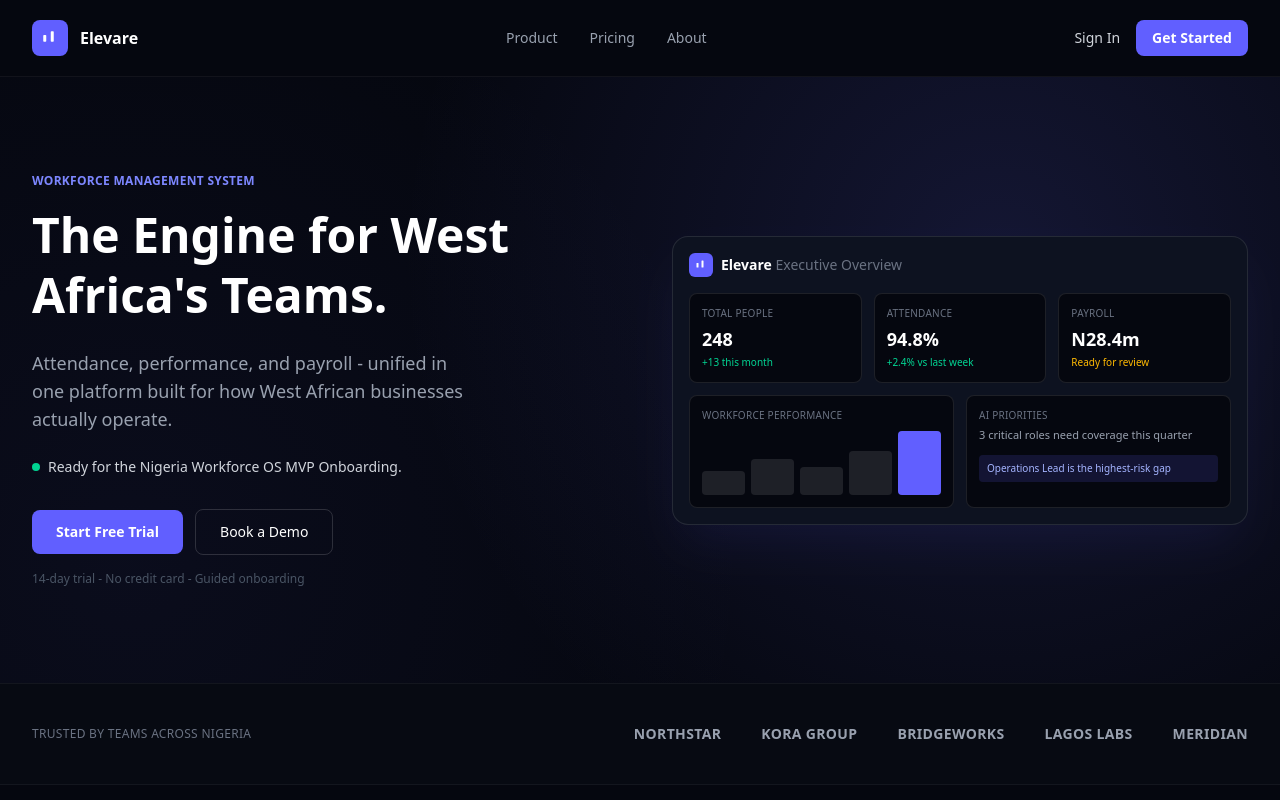
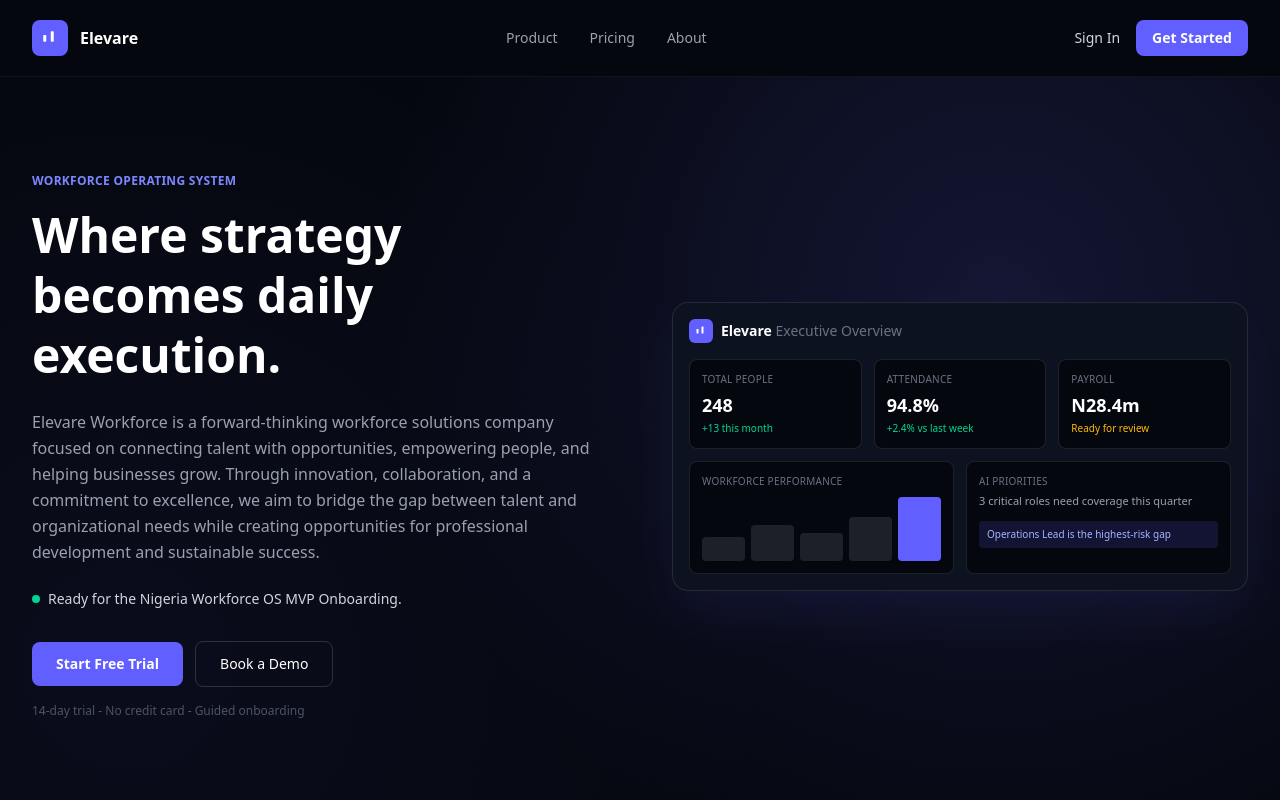
Before and after one commit to elevarehumansolutions-ux/Workforce-OS, a Next.js app in the folder frontend/: page / in a window 1280 px wide. Shown: the top 800 px of the page. Built offline with nearby package versions, Linux system fonts and the light colour scheme.

Commit message:
Update home copy, Business DNA hint and AI Structure order

```diff
--- a/frontend/src/app/hr-dashboard/page.tsx
+++ b/frontend/src/app/hr-dashboard/page.tsx
@@ -193,7 +193,7 @@ export default function HrDashboardPage() {
               <div className="mt-4">
                 <p className="text-xs uppercase tracking-wide text-gray-500">Vision</p>
                 <p className="mt-1 text-sm text-gray-300">
-                  To become the leading workforce management platform across West Africa, empowering organizations with intelligent, people-first HR technology.
+                  To become the leading workforce operating system across West Africa, empowering organizations with intelligent, people-first HR technology.
                 </p>
               </div>
               <div className="mt-4">
--- a/frontend/src/app/login/page.tsx
+++ b/frontend/src/app/login/page.tsx
@@ -165,8 +165,8 @@ function LoginContent() {
 
       <div className="relative z-10 mx-auto flex min-h-[calc(100vh-96px)] w-full max-w-7xl flex-col items-center justify-center gap-16 px-8 py-12 sm:px-16 lg:flex-row lg:items-center lg:justify-between">
         <div className="max-w-2xl">
-          <h1 className="text-4xl font-extrabold leading-tight sm:text-5xl">The Engine for West Africa&apos;s Teams</h1>
-          <p className="mt-4 text-lg text-gray-400">Workforce Management System</p>
+          <h1 className="text-4xl font-extrabold leading-tight sm:text-5xl">Where strategy becomes daily execution</h1>
+          <p className="mt-4 text-lg text-gray-400">Workforce Operating System</p>
           <div className="mt-6 flex items-center gap-2 text-sm text-gray-300">
             <span className="h-2 w-2 rounded-full bg-emerald-400" />
             <span>Ready for the Nigeria Workforce OS MVP Onboarding</span>
--- a/frontend/src/app/onboarding/blueprint/page.tsx
+++ b/frontend/src/app/onboarding/blueprint/page.tsx
@@ -496,8 +496,8 @@ export default function BlueprintPage() {
         <div className="mx-auto max-w-3xl text-center">
           <h1 className="text-3xl font-bold sm:text-4xl">Your suggested structure</h1>
           <p className="mt-2 text-gray-400">
-            From your Business DNA, our AI drafted your departments, your organization chart (who reports to
-            whom), your objectives and your KPIs. Add what fits, edit the wording, or skip anything. You can
+            From your Business DNA, our AI drafted your objectives, your departments, your organization chart
+            (who reports to whom) and your KPIs. Add what fits, edit the wording, or skip anything. You can
             change all of it later.
           </p>
         </div>
@@ -580,6 +580,26 @@ export default function BlueprintPage() {
               </button>
             </div>
 
+            {/* Objectives */}
+            {view.objectiveSections.length > 0 ? (
+              <div className={card + " space-y-6"}>
+                <p className="text-xs uppercase tracking-wide text-gray-500">Objectives and key results</p>
+                {view.objectiveSections.map(function (section) {
+                  return (
+                    <div key={section.title}>
+                      <p className="mb-2 flex items-center gap-2 text-sm font-semibold text-gray-200">
+                        {section.color ? (
+                          <span className="h-2.5 w-2.5 rounded-full" style={{ backgroundColor: section.color }} />
+                        ) : null}
+                        {section.title}
+                      </p>
+                      {renderObjectives(section.objectives)}
+                    </div>
+                  );
+                })}
+              </div>
+            ) : null}
+
             {/* Departments */}
             {view.departments.length > 0 ? (
               <div className={card}>
@@ -637,26 +657,6 @@ export default function BlueprintPage() {
                 above. A skipped role leaves the roles under it without a boss.
               </p>
             </div>
-
-            {/* Objectives */}
-            {view.objectiveSections.length > 0 ? (
-              <div className={card + " space-y-6"}>
-                <p className="text-xs uppercase tracking-wide text-gray-500">Objectives and key results</p>
-                {view.objectiveSections.map(function (section) {
-                  return (
-                    <div key={section.title}>
-                      <p className="mb-2 flex items-center gap-2 text-sm font-semibold text-gray-200">
-                        {section.color ? (
-                          <span className="h-2.5 w-2.5 rounded-full" style={{ backgroundColor: section.color }} />
-                        ) : null}
-                        {section.title}
-                      </p>
-                      {renderObjectives(section.objectives)}
-                    </div>
-                  );
-                })}
-              </div>
-            ) : null}
 
             {/* KPIs */}
             {view.kpiSections.length > 0 ? (
--- a/frontend/src/app/onboarding/business-dna/page.tsx
+++ b/frontend/src/app/onboarding/business-dna/page.tsx
@@ -265,11 +265,10 @@ export default function BusinessDnaPage() {
           <div>
             <label className="mb-2 block text-sm font-medium text-gray-200">
               Business DNA{" "}
-              <span className="text-xs font-normal text-gray-500">(e.g. vision, mission and core values)</span>
+              <span className="text-sm font-normal text-gray-500">(e.g. vision, mission and core values)</span>
             </label>
-            <p className="mb-2 text-xs text-gray-500">
+            <p className="mb-2 text-sm text-gray-500">
               Describe what the company does and stands for: your vision, mission, core values, and the products or services you offer.
-              The AI uses this to suggest critical roles and KPIs.
             </p>
             <textarea
               rows={9}
--- a/frontend/src/app/page.tsx
+++ b/frontend/src/app/page.tsx
@@ -178,10 +178,10 @@ function HeroSection() {
       />
       <div className="relative mx-auto grid max-w-[1280px] grid-cols-1 items-center gap-16 px-8 py-24 lg:grid-cols-2">
         <div>
-          <p className="text-xs font-semibold uppercase tracking-wide text-indigo-400">Workforce Management System</p>
-          <h1 className="mt-4 text-5xl font-extrabold leading-tight">The Engine for West Africa&apos;s Teams.</h1>
-          <p className="mt-6 max-w-md text-lg text-gray-400">
-            Attendance, performance, and payroll - unified in one platform built for how West African businesses actually operate.
+          <p className="text-xs font-semibold uppercase tracking-wide text-indigo-400">Workforce Operating System</p>
+          <h1 className="mt-4 text-5xl font-extrabold leading-tight">Where strategy becomes daily execution.</h1>
+          <p className="mt-6 max-w-xl text-base leading-relaxed text-gray-400">
+            Elevare Workforce is a forward-thinking workforce solutions company focused on connecting talent with opportunities, empowering people, and helping businesses grow. Through innovation, collaboration, and a commitment to excellence, we aim to bridge the gap between talent and organizational needs while creating opportunities for professional development and sustainable success.
           </p>
 
           <div className="mt-6 flex items-center gap-2 text-sm text-gray-300">
--- a/frontend/src/app/signup/page.tsx
+++ b/frontend/src/app/signup/page.tsx
@@ -126,7 +126,7 @@ export default function SignupPage() {
           <p className="mt-4 text-lg text-gray-400">Set up your company&apos;s workspace in a few minutes</p>
           <div className="mt-6 flex items-center gap-2 text-sm text-gray-300">
             <span className="h-2 w-2 rounded-full bg-emerald-400" />
-            <span>Start your West African Workforce OS journey</span>
+            <span>Start your Workforce Operating System journey</span>
           </div>
         </div>
 
```
